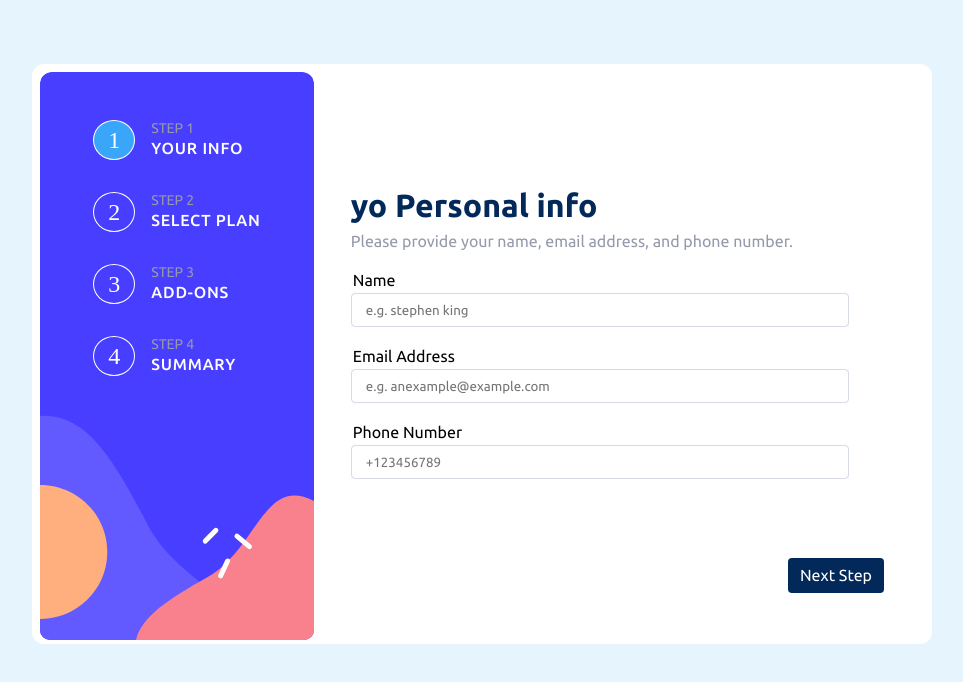
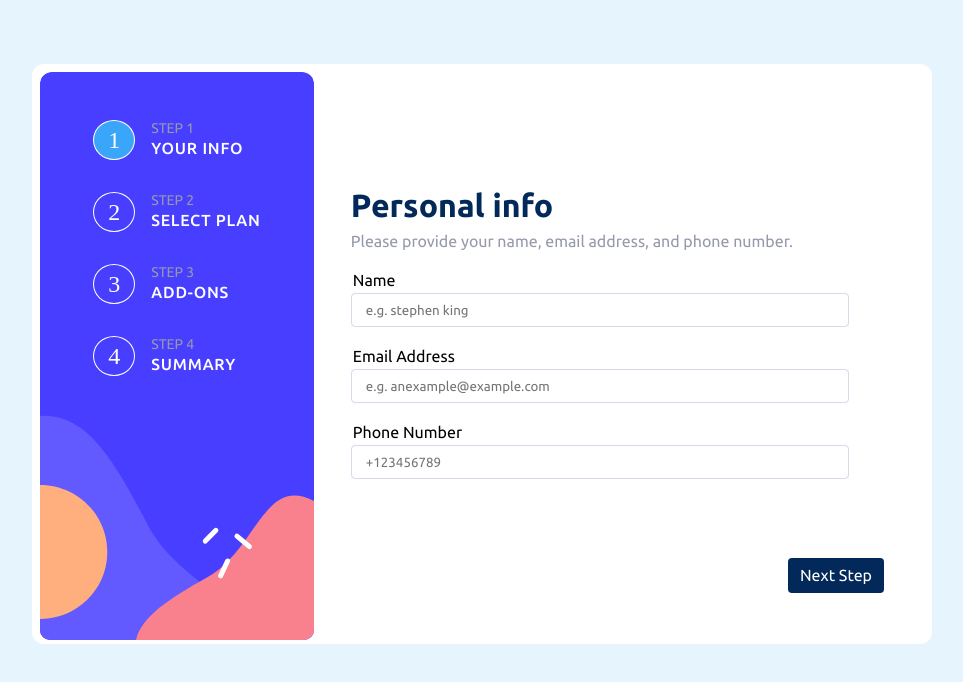
Before and after one commit to yaadevmohit/modern-form, a React (Vite) app: page / in a window 1280 px wide. Shown: the top 682 px of the page, without its empty margins (158-1121 px from the left). Built offline with nearby package versions, Linux system fonts and the light colour scheme.

Commit message:
fix heading bug

```diff
--- a/src/StepOne.jsx
+++ b/src/StepOne.jsx
@@ -31,7 +31,7 @@ const StepOne = ({onChange, data, errors}) => {
   return (
     <>
         <StepInfo
-          heading="yo Personal info"
+          heading="Personal info"
           about="Please provide your name, email address, and phone number."
         />
         {formInputs}
```
